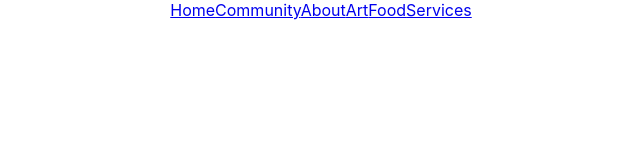
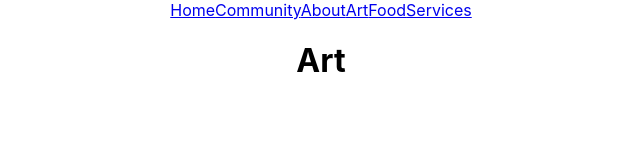
Before and after one commit to Tezcatlimichi/mercado-front-end, a React (Create React App) app in the folder mercado/: page /art in a window 1280 px wide. Shown: the top 160 px of the page, without its empty margins (319-959 px from the left). Built offline with nearby package versions, Linux system fonts and the light colour scheme.

Commit message:
exported art page and created route

```diff
--- a/mercado/src/App.js
+++ b/mercado/src/App.js
@@ -3,6 +3,7 @@ import { Route, Routes } from 'react-router'
 import Nav from './components/Nav'
 import Home from './pages/Home'
 import About from './pages/About'
+import Art from './pages/Art'
 
 function App() {
   return (
@@ -14,6 +15,7 @@ function App() {
         <Routes>
           <Route path="/" element={<Home />} />
           <Route path="/about" element={<About />} />
+          <Route path="/art" element={<Art />} />
         </Routes>
       </main>
     </div>
--- a/mercado/src/pages/Art.js
+++ b/mercado/src/pages/Art.js
@@ -0,0 +1,8 @@
+const Art = () => {
+  return (
+    <div>
+      <h1>Art</h1>
+    </div>
+  )
+}
+export default Art
```
